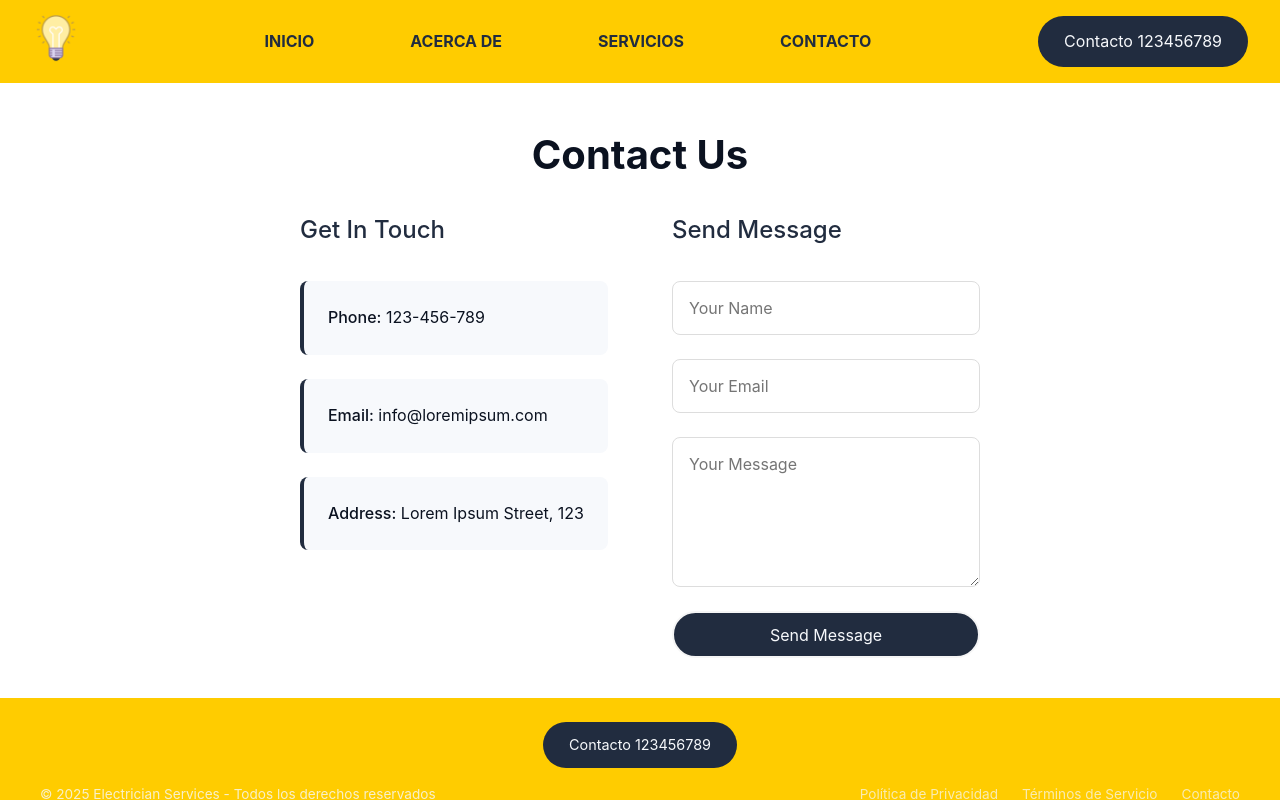
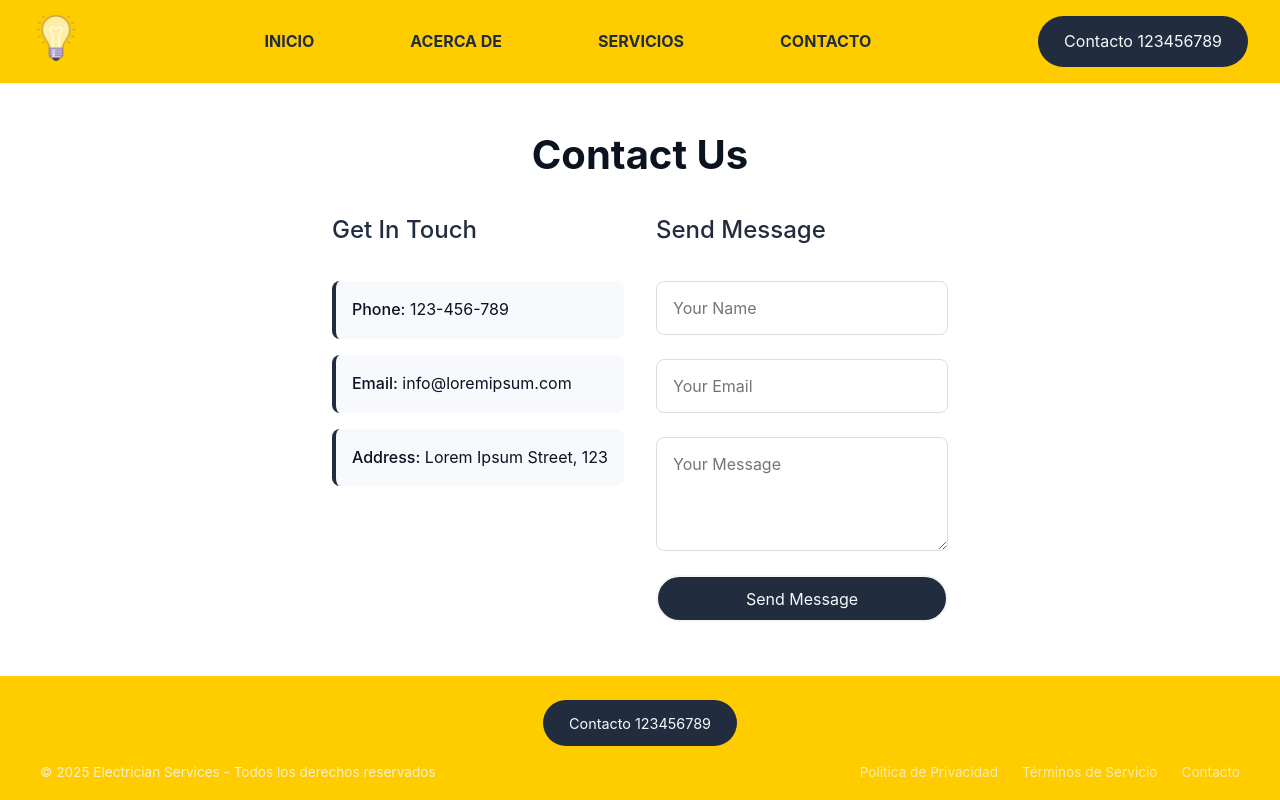
Before and after one commit to ThebellepoquE/electrician_capstone, a React (Vite) app: page /contacto in a window 1280 px wide. Built offline with nearby package versions, Linux system fonts and the light colour scheme.

Commit message:
style(contact): make contact content flexible/scrollable and reduce paddings

```diff
--- a/src/styles/home.scss
+++ b/src/styles/home.scss
@@ -236,7 +236,11 @@
     .contact-content {
       display: grid;
       grid-template-columns: 1fr 1fr;
-      gap: 4rem;
+      gap: 2rem;
+      /* Allow the content area to shrink and scroll internally so the
+         footer can remain visible when viewport is limited. */
+      flex: 1 1 auto;
+      overflow: auto;
       margin-top: 0.5rem;
       margin-bottom: 0;
     }
@@ -250,8 +254,8 @@
       }
 
       .contact-item {
-        margin-bottom: 1.5rem;
-        padding: 1.5rem;
+        margin-bottom: 1rem;
+        padding: 1rem;
         background: v.$color-offwhite;
         border-radius: 8px;
         border-left: 4px solid v.$color-primary;
@@ -303,7 +307,7 @@
       }
 
       textarea {
-        min-height: 150px;
+        min-height: 100px;
         resize: vertical;
       }
 
```
